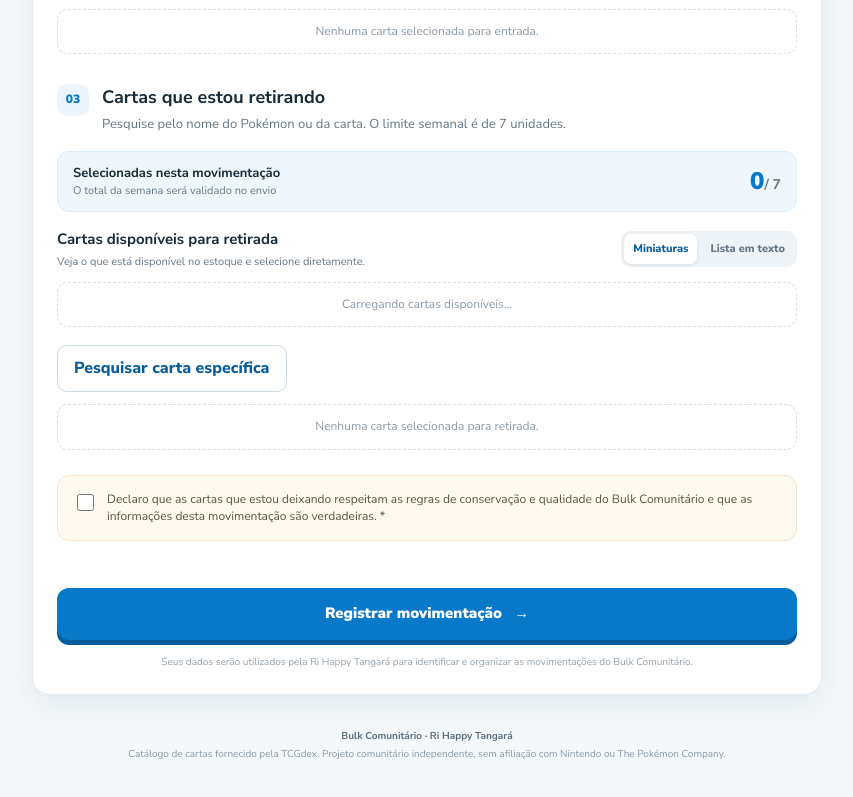
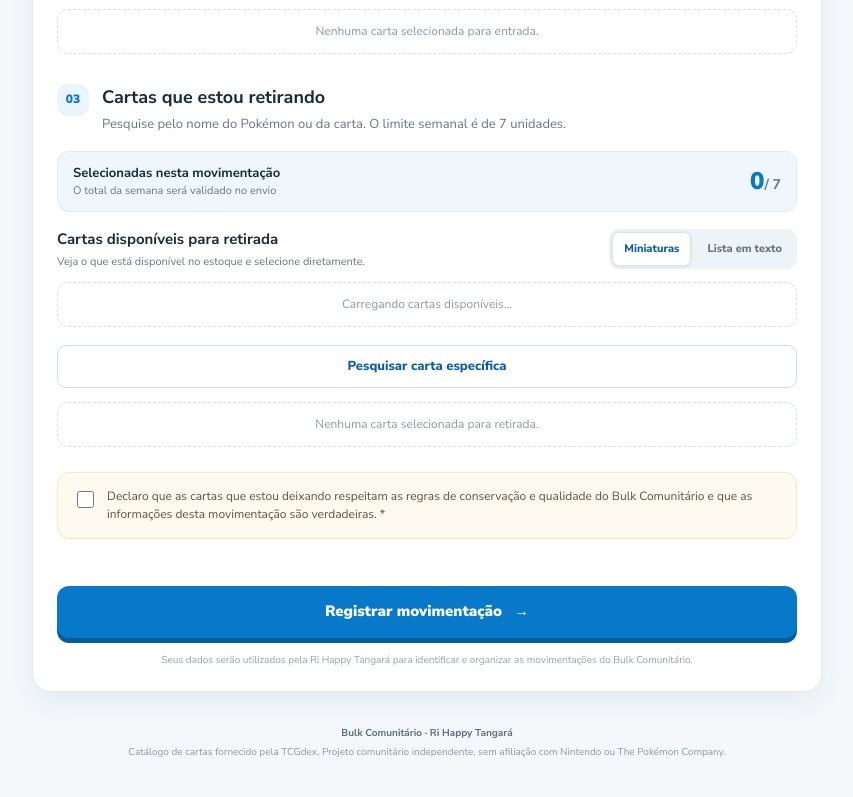
Before and after one commit to rihappytangara/bulk-comunitario, a plain HTML site: page index.html in a window 1280 px wide. Shown: the part 894-1691 px from the top of the page, without its empty margins (213-1066 px from the left). Drawn offline with Linux system fonts and the light colour scheme.

Commit message:
Ajusta estilos dos controles do catálogo

```diff
--- a/style.css
+++ b/style.css
@@ -88,3 +88,9 @@ input::placeholder{color:#a0adb8}
 .stock-search-divider{display:flex;align-items:center;gap:10px;color:#84919b;font-size:10px;margin:16px 0}
 .stock-search-divider:before,.stock-search-divider:after{content:"";height:1px;background:var(--line);flex:1}
 @media(max-width:480px){.stock-heading{align-items:flex-start;flex-direction:column}.stock-grid{grid-template-columns:repeat(2,minmax(0,1fr))}.stock-card img{height:140px}}
+
+.stock-view-toggle{display:flex;gap:4px;background:#eef3f7;border-radius:10px;padding:3px;flex-shrink:0}
+.stock-view-toggle button{border:1px solid transparent;background:transparent;border-radius:7px;padding:8px 11px;font:inherit;font-size:11px;font-weight:800;color:#647482;cursor:pointer}
+.stock-view-toggle button.active{background:#fff;color:#075da0;border-color:#d5e4f1;box-shadow:0 1px 4px rgba(0,0,0,.08)}
+.stock-search-toggle{display:block;width:100%;margin:10px 0 14px;padding:11px 14px;border:1px solid #cbddeb;border-radius:9px;background:#fff;color:#075da0;font-size:13px;font-weight:800;cursor:pointer}
+#withdraw-search-panel[hidden]{display:none!important}
```
